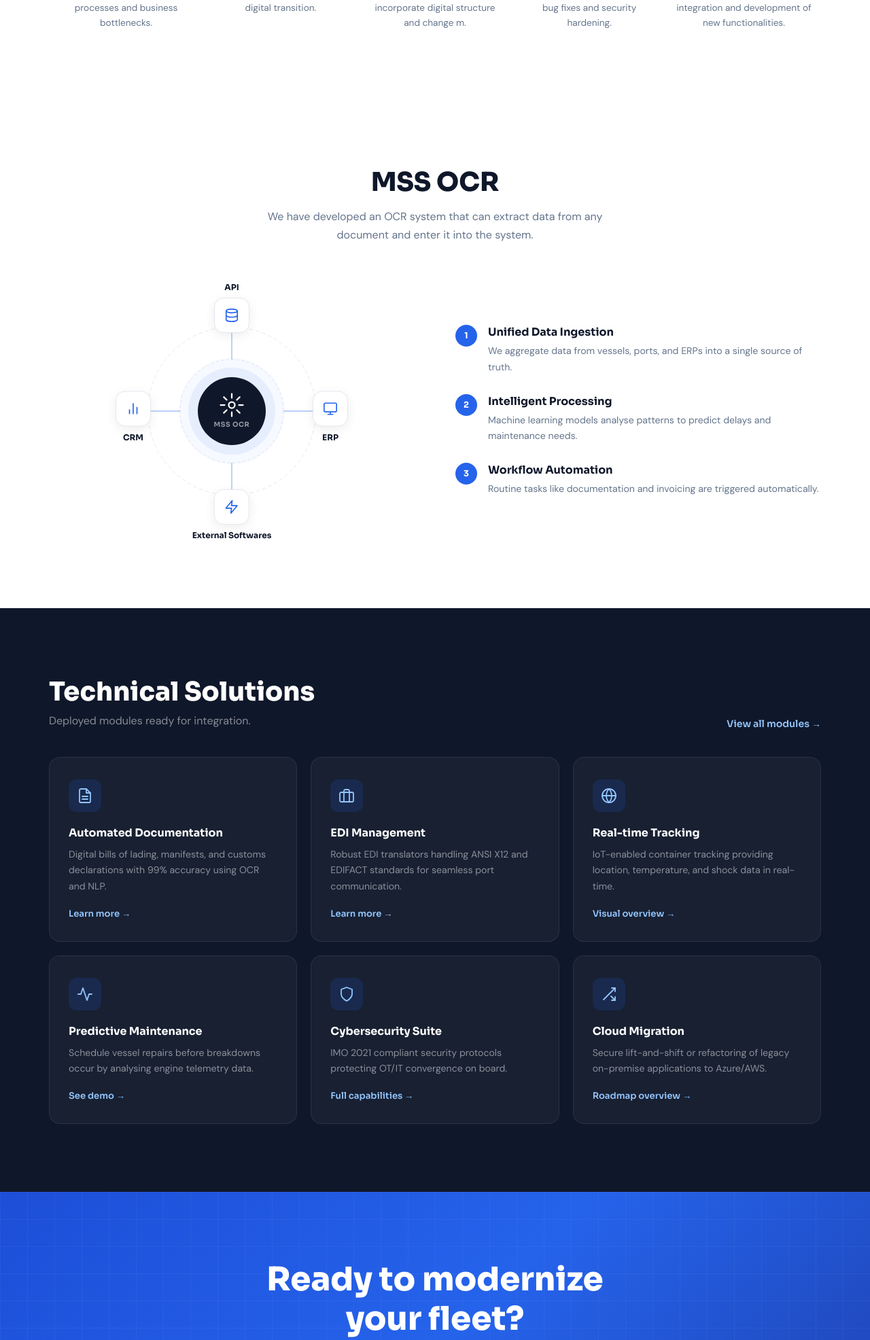
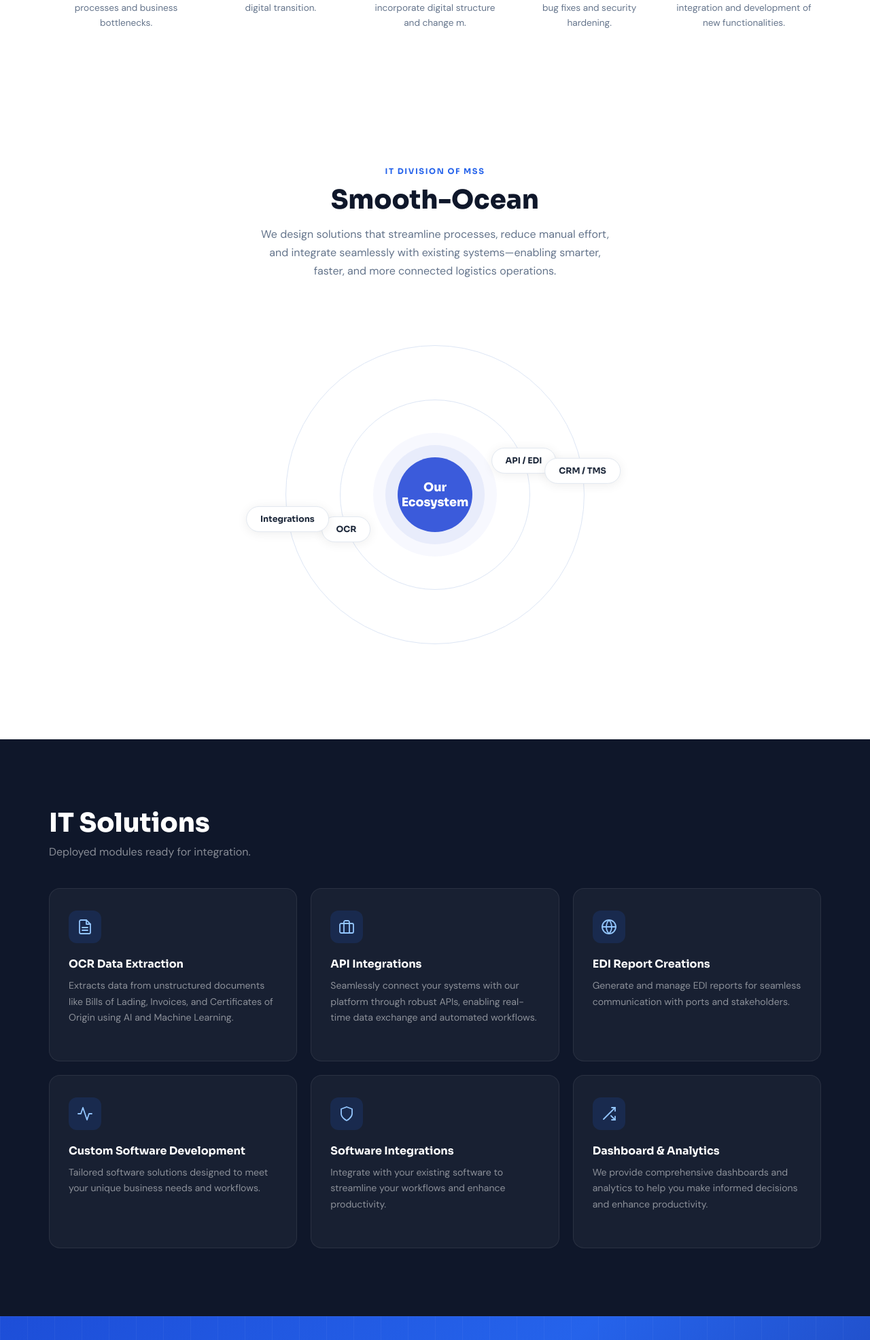
Before and after one commit to MSS-Smooth-Ocean-tech/MSS-Main-Website, a FastAPI app: page /technology in a window 1280 px wide. Shown: the part 991-2963 px from the top of the page at 68% size. Run offline with FastAPI, Linux system fonts and the light colour scheme.

Commit message:
Revamp technology services content
Replace Workflow Automation with Ecosystem section and update technology services copy and labels across pages. Key changes: include ecosystem section on technology page; rename and rebrand automation -> "Smooth-Ocean" with updated nodes and copy; update ecosystem orbit labels and center text; change Technical Solutions title to "IT Solutions" and update/replace multiple tech cards (OCR, API, EDI reports, custom dev, integrations, dashboards); remove Workflow Automation card from home services and adjust related copy/links; update CTA to point to /get-quote and minor copy edits in home conclusion. These are content and UI label updates to align messaging and offerings.

```diff
--- a/templates/pages/services/technology_services.html
+++ b/templates/pages/services/technology_services.html
@@ -13,7 +13,7 @@
 
 {% include "sections/services/technology-services/digital_maturity.html" %}
 
-{% include "sections/services/technology-services/automation.html" %}
+{% include "sections/services/technology-services/ecosystem.html" %}
 
 {% include "sections/services/technology-services/technical_solutions.html" %}
 
--- a/templates/sections/services/home/conclusion.html
+++ b/templates/sections/services/home/conclusion.html
@@ -3,7 +3,8 @@
   <div class="sh-conclusion-inner">
     <h2>Your Trusted Partner in Shipping & Logistics</h2>
     <p>
-      MSS combines deep maritime domain expertise with modern BPO, IT consulting, and workflow automation to help shipping and logistics organizations operate smarter, faster, and more efficiently.
+      <!-- TO CHANGE TEXT -->
+      MSS combines deep maritime domain expertise with modern BPO and IT solutions to help shipping and logistics organizations operate smarter, faster, and more efficiently.
     </p>
     <p>
       Whether you are looking to reduce operational costs, improve documentation accuracy, or scale your back-office operations securely, MSS delivers solutions built for reliability, compliance, and long-term growth.
--- a/templates/sections/services/technology-services/automation.html
+++ b/templates/sections/services/technology-services/automation.html
@@ -2,8 +2,8 @@
 <section class="lifecycle-section">
   <div class="lifecycle-wrap">
     <!-- <span class="eyebrow">Automation Lifecycle</span> -->
-    <h2 class="sec-title">MSS OCR</h2>
-    <p class="sec-sub" style="margin: 0 auto 56px;">We have developed an OCR system that can extract data from any document and enter it into the system.</p>
+    <h2 class="sec-title">Smooth-Ocean</h2>
+    <p class="sec-sub" style="margin: 0 auto 56px;">We design solutions that streamline processes, reduce manual effort, and integrate seamlessly with existing systems—enabling smarter, faster, and more connected logistics operations.</p>
 
     <div class="lifecycle-layout">
 
@@ -26,12 +26,12 @@
           <svg width="36" height="36" viewBox="0 0 24 24" fill="none" stroke="#fff" stroke-width="1.5" stroke-linecap="round" stroke-linejoin="round">
             <circle cx="12" cy="12" r="3"/><path d="M12 1v4M12 19v4M4.22 4.22l2.83 2.83M16.95 16.95l2.83 2.83M1 12h4M19 12h4M4.22 19.78l2.83-2.83M16.95 7.05l2.83-2.83"/>
           </svg>
-          <span>MSS OCR</span>
+          <span>IT Solutions</span>
         </div>
 
         <!-- Top node: Data Ingestion -->
         <div class="lc-node" style="top:0; left:50%; transform:translateX(-50%);">
-          <span>API</span>
+          <span>OCR</span>
           <div class="lc-node-icon">
             <svg viewBox="0 0 24 24" fill="none" stroke="#2563eb" stroke-width="1.8" stroke-linecap="round" stroke-linejoin="round">
               <ellipse cx="12" cy="5" rx="9" ry="3"/><path d="M21 12c0 1.66-4 3-9 3s-9-1.34-9-3"/><path d="M3 5v14c0 1.66 4 3 9 3s9-1.34 9-3V5"/>
@@ -46,7 +46,7 @@
               <rect x="2" y="3" width="20" height="14" rx="2"/><line x1="8" y1="21" x2="16" y2="21"/><line x1="12" y1="17" x2="12" y2="21"/>
             </svg>
           </div>
-          <span>ERP</span>
+          <span>API</span>
         </div>
 
         <!-- Bottom node: Auto-Action -->
@@ -56,7 +56,7 @@
               <polyline points="13 2 3 14 12 14 11 22 21 10 12 10 13 2"/>
             </svg>
           </div>
-          <span>External Softwares</span>
+          <span>Software Integrations</span>
         </div>
 
         <!-- Left node: Optimization -->
@@ -66,7 +66,7 @@
               <line x1="18" y1="20" x2="18" y2="10"/><line x1="12" y1="20" x2="12" y2="4"/><line x1="6" y1="20" x2="6" y2="14"/>
             </svg>
           </div>
-          <span>CRM</span>
+          <span>EDI</span>
         </div>
 
       </div>
--- a/templates/sections/services/technology-services/cta.html
+++ b/templates/sections/services/technology-services/cta.html
@@ -4,8 +4,7 @@
     <h2>Ready to modernize your fleet?</h2>
     <p>Book a discovery session with our maritime technology architects. We'll identify your biggest efficiency gaps in 30 minutes.</p>
     <div class="tech-cta-btns">
-      <a href="#" class="btn-cta-white">Request a Tech Consultation</a>
-      <a href="#" class="btn-cta-outline">Download Technical Brief</a>
+      <a href="/get-quote" class="btn-cta-white">Request a Tech Consultation</a>
     </div>
   </div>
 </section>
--- a/templates/sections/services/technology-services/ecosystem.html
+++ b/templates/sections/services/technology-services/ecosystem.html
@@ -1,28 +1,28 @@
 <section class="ecosystem-section">
   <div class="section-wrap" style="text-align:center;">
-    <span class="eyebrow" style="display:block; text-align:center;">Ecosystem Compatibility</span>
-    <h2 class="sec-title" style="text-align:center;">Seamless Integration Ecosystem</h2>
-    <p class="sec-sub" style="max-width:520px; margin:0 auto 56px;">We connect with the industry's leading platforms to ensure your data is always exactly where it needs to be.</p>
+    <span class="eyebrow" style="display:block; text-align:center;">IT Division of MSS</span>
+    <h2 class="sec-title" style="text-align:center;">Smooth-Ocean</h2>
+    <p class="sec-sub" style="max-width:520px; margin:0 auto 56px;">We design solutions that streamline processes, reduce manual effort, and integrate seamlessly with existing systems—enabling smarter, faster, and more connected logistics operations.</p>
 
     <div class="orbit-scene">
       <div class="o-ring o-ring-1"></div>
       <div class="o-ring o-ring-2"></div>
-      <div class="o-center">MSS</div>
+      <div class="o-center">Our Ecosystem</div>
 
-      <!-- Inner: ERP + CRM -->
+      <!-- Inner -->
       <div class="o-pill-wrap" data-radius="140" data-speed="0.4" data-angle="0">
-        <div class="o-pill">ERP</div>
+        <div class="o-pill">OCR</div>
       </div>
       <div class="o-pill-wrap" data-radius="140" data-speed="0.4" data-angle="180">
-        <div class="o-pill">CRM</div>
+        <div class="o-pill">API / EDI</div>
       </div>
 
-      <!-- Outer: Customs API + CargoWise -->
+      <!-- Outer -->
       <div class="o-pill-wrap" data-radius="220" data-speed="-0.25" data-angle="90">
-        <div class="o-pill">Customs API</div>
+        <div class="o-pill">CRM / TMS</div>
       </div>
       <div class="o-pill-wrap" data-radius="220" data-speed="-0.25" data-angle="270">
-        <div class="o-pill">CargoWise</div>
+        <div class="o-pill">Integrations</div>
       </div>
     </div>
   </div>
--- a/templates/sections/services/technology-services/technical_solutions.html
+++ b/templates/sections/services/technology-services/technical_solutions.html
@@ -3,10 +3,10 @@
   <div class="section-wrap">
     <div class="solutions-header">
       <div>
-        <h2 class="sec-title">Technical Solutions</h2>
+        <h2 class="sec-title">IT Solutions</h2>
         <p class="sec-sub">Deployed modules ready for integration.</p>
       </div>
-      <a href="#" class="view-all-link">View all modules →</a>
+      <!-- <a href="#" class="view-all-link">View all modules →</a> -->
     </div>
 
     <div class="tech-grid">
@@ -15,54 +15,54 @@
         <div class="tech-card-icon">
           <svg viewBox="0 0 24 24"><path d="M14 2H6a2 2 0 0 0-2 2v16a2 2 0 0 0 2 2h12a2 2 0 0 0 2-2V8z"/><polyline points="14 2 14 8 20 8"/><line x1="16" y1="13" x2="8" y2="13"/><line x1="16" y1="17" x2="8" y2="17"/></svg>
         </div>
-        <div class="tech-card-title">Automated Documentation</div>
-        <p class="tech-card-desc">Digital bills of lading, manifests, and customs declarations with 99% accuracy using OCR and NLP.</p>
-        <a href="#" class="tech-card-link">Learn more →</a>
+        <div class="tech-card-title">OCR Data Extraction</div>
+        <p class="tech-card-desc">Extracts data from unstructured documents like Bills of Lading, Invoices, and Certificates of Origin using AI and Machine Learning.</p>
+        <!-- <a href="#" class="tech-card-link">Learn more →</a> -->
       </div>
 
       <div class="tech-card">
         <div class="tech-card-icon">
           <svg viewBox="0 0 24 24"><rect x="2" y="7" width="20" height="14" rx="2"/><path d="M16 21V5a2 2 0 0 0-2-2h-4a2 2 0 0 0-2 2v16"/></svg>
         </div>
-        <div class="tech-card-title">EDI Management</div>
-        <p class="tech-card-desc">Robust EDI translators handling ANSI X12 and EDIFACT standards for seamless port communication.</p>
-        <a href="#" class="tech-card-link">Learn more →</a>
+        <div class="tech-card-title">API Integrations</div>
+        <p class="tech-card-desc">Seamlessly connect your systems with our platform through robust APIs, enabling real-time data exchange and automated workflows.</p>
+        <!-- <a href="#" class="tech-card-link">Learn more →</a> -->
       </div>
 
       <div class="tech-card">
         <div class="tech-card-icon">
           <svg viewBox="0 0 24 24"><circle cx="12" cy="12" r="10"/><line x1="2" y1="12" x2="22" y2="12"/><path d="M12 2a15.3 15.3 0 0 1 4 10 15.3 15.3 0 0 1-4 10 15.3 15.3 0 0 1-4-10 15.3 15.3 0 0 1 4-10z"/></svg>
         </div>
-        <div class="tech-card-title">Real-time Tracking</div>
-        <p class="tech-card-desc">IoT-enabled container tracking providing location, temperature, and shock data in real-time.</p>
-        <a href="#" class="tech-card-link">Visual overview →</a>
+        <div class="tech-card-title">EDI Report Creations</div>
+        <p class="tech-card-desc">Generate and manage EDI reports for seamless communication with ports and stakeholders.</p>
+        <!-- <a href="#" class="tech-card-link">Visual overview →</a> -->
       </div>
 
       <div class="tech-card">
         <div class="tech-card-icon">
           <svg viewBox="0 0 24 24"><polyline points="22 12 18 12 15 21 9 3 6 12 2 12"/></svg>
         </div>
-        <div class="tech-card-title">Predictive Maintenance</div>
-        <p class="tech-card-desc">Schedule vessel repairs before breakdowns occur by analysing engine telemetry data.</p>
-        <a href="#" class="tech-card-link">See demo →</a>
+        <div class="tech-card-title">Custom Software Development</div>
+        <p class="tech-card-desc">Tailored software solutions designed to meet your unique business needs and workflows.</p>
+        <!-- <a href="#" class="tech-card-link">See demo →</a> -->
       </div>
 
       <div class="tech-card">
         <div class="tech-card-icon">
           <svg viewBox="0 0 24 24"><path d="M12 22s8-4 8-10V5l-8-3-8 3v7c0 6 8 10 8 10z"/></svg>
         </div>
-        <div class="tech-card-title">Cybersecurity Suite</div>
-        <p class="tech-card-desc">IMO 2021 compliant security protocols protecting OT/IT convergence on board.</p>
-        <a href="#" class="tech-card-link">Full capabilities →</a>
+        <div class="tech-card-title">Software Integrations</div>
+        <p class="tech-card-desc">Integrate with your existing software to streamline your workflows and enhance productivity.</p>
+        <!-- <a href="#" class="tech-card-link">Full capabilities →</a> -->
       </div>
 
       <div class="tech-card">
         <div class="tech-card-icon">
           <svg viewBox="0 0 24 24"><polyline points="16 3 21 3 21 8"/><line x1="4" y1="20" x2="21" y2="3"/><polyline points="21 16 21 21 16 21"/><line x1="15" y1="15" x2="21" y2="21"/></svg>
         </div>
-        <div class="tech-card-title">Cloud Migration</div>
-        <p class="tech-card-desc">Secure lift-and-shift or refactoring of legacy on-premise applications to Azure/AWS.</p>
-        <a href="#" class="tech-card-link">Roadmap overview →</a>
+        <div class="tech-card-title">Dashboard & Analytics</div>
+        <p class="tech-card-desc">We provide comprehensive dashboards and analytics to help you make informed decisions and enhance productivity.</p>
+        <!-- <a href="#" class="tech-card-link">Roadmap overview →</a> -->
       </div>
 
     </div>
```
Also changed, not shown: templates/sections/services/home/services.html (+3 -51 lines).
